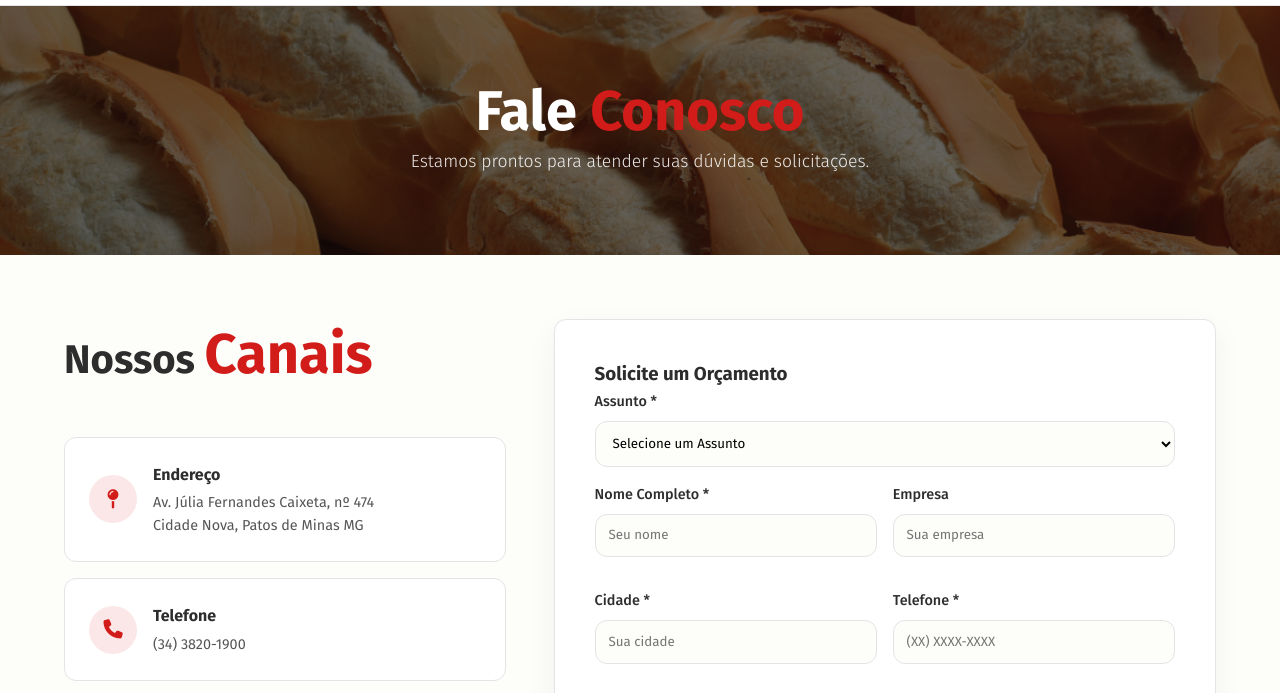
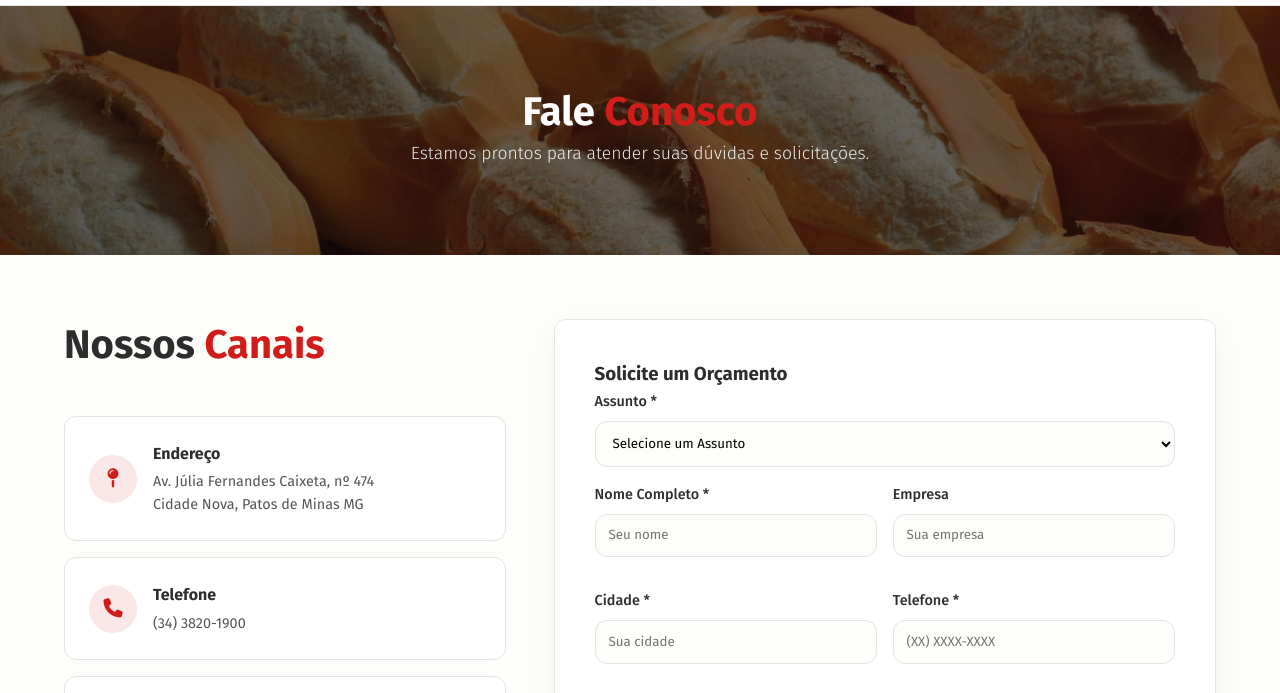
Before and after one commit to lauramarques-boop/panattos-website, a plain HTML site: page html/contato.html in a window 1280 px wide. Shown: the part 75-768 px from the top of the page. Drawn offline with Linux system fonts and the light colour scheme.

Commit message:
Update contato.css

```diff
--- a/css/contato.css
+++ b/css/contato.css
@@ -86,5 +86,6 @@
         min-height: 300px;
     }
 
-    .titulo-hero, .titulo-destaque {font-size: 3.5rem;}
+    .titulo-hero, .titulo-destaque {font-size: 2.5rem;}
+
 }
```
